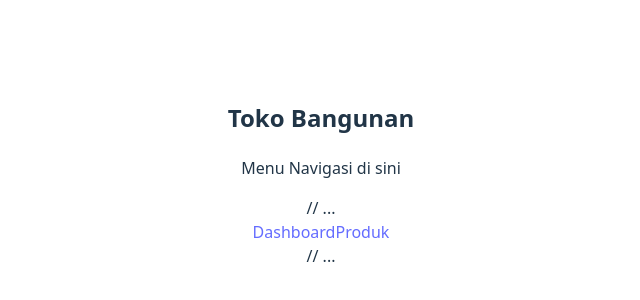
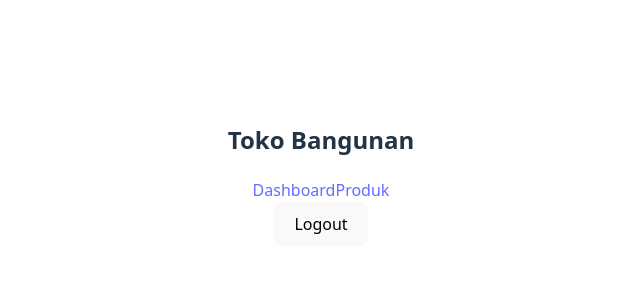
Before and after one commit to wendy1357/POS-Toko-Bangunan, a Vue app in the folder frontend/: page /admin in a window 1280 px wide. Shown: the part 226-526 px from the top of the page, without its empty margins (319-959 px from the left). Built offline with nearby package versions, Linux system fonts and the light colour scheme; sample sign-in values are in the browser's storage.

Commit message:
Tambahkan Tombol Logout dan Update Auth Store untuk modifikasi actio logout

```diff
--- a/frontend/src/layouts/AppLayout.vue
+++ b/frontend/src/layouts/AppLayout.vue
@@ -1,17 +1,31 @@
+<script setup>
+import { useRouter } from "vue-router";
+import { useAuthStore } from "../store/auth";
+
+const authStore = useAuthStore();
+const router = useRouter();
+
+const handleLogout = async () => {
+  await authStore.logout();
+  router.push("/");
+};
+</script>
+
 <template>
   <div class="flex">
-    <div class="w-64 h-screen bg-gray-800 text-white p-4">
-      <h2 class="text-xl font-bold mb-4">Toko Bangunan</h2>
-      <nav>
-        <p>Menu Navigasi di sini</p>
-      </nav>
-      // ...
-<nav>
-  <router-link to="/admin/dashboard" class="block py-2">Dashboard</router-link>
-  <router-link to="/admin/products" class="block py-2">Produk</router-link>
-</nav>
-// ...
+    <div class="w-64 h-screen bg-gray-800 text-white p-4 flex flex-col">
+      <div>
+        <h2 class="text-xl font-bold mb-4">Toko Bangunan</h2>
+        <nav>
+          <router-link to="/admin/dashboard" class="block py-2">Dashboard</router-link>
+          <router-link to="/admin/products" class="block py-2">Produk</router-link>
+        </nav>
+      </div>
+      <div class="mt-auto">
+        <button @click="handleLogout" class="w-full text-left py-2">Logout</button>
+      </div>
     </div>
+
     <div class="flex-1 p-8">
       <router-view />
     </div>
--- a/frontend/src/store/auth.js
+++ b/frontend/src/store/auth.js
@@ -1,25 +1,34 @@
-import { defineStore } from 'pinia';
-import { ref } from 'vue';
+import { defineStore } from "pinia";
+import { ref } from "vue";
+import api from "../api/axios";
 
-export const useAuthStore = defineStore('auth', () => {
+export const useAuthStore = defineStore("auth", () => {
   // State: Menyimpan data user dan token
-  const user = ref(JSON.parse(localStorage.getItem('user')));
-  const token = ref(localStorage.getItem('token'));
+  const user = ref(JSON.parse(localStorage.getItem("user")));
+  const token = ref(localStorage.getItem("token"));
 
   // Actions: Fungsi untuk mengubah state
   function login(userData, authToken) {
     user.value = userData;
     token.value = authToken;
     // Simpan ke localStorage agar tidak hilang saat refresh
-    localStorage.setItem('user', JSON.stringify(userData));
-    localStorage.setItem('token', authToken);
+    localStorage.setItem("user", JSON.stringify(userData));
+    localStorage.setItem("token", authToken);
   }
 
-  function logout() {
-    user.value = null;
-    token.value = null;
-    localStorage.removeItem('user');
-    localStorage.removeItem('token');
+  async function logout() {
+    try {
+      // Panggil API logout di backend
+      await api.post("/logout");
+    } catch (error) {
+      console.error("Gagal logout di server:", error);
+    } finally {
+      // Selalu bersihkan state di frontend
+      user.value = null;
+      token.value = null;
+      localStorage.removeItem("user");
+      localStorage.removeItem("token");
+    }
   }
 
   return { user, token, login, logout };
```
